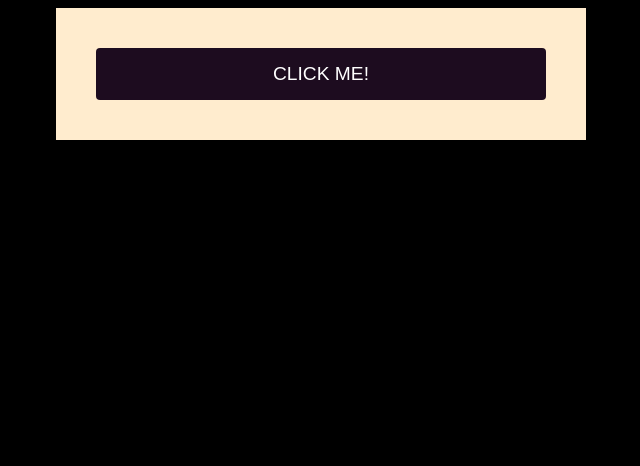
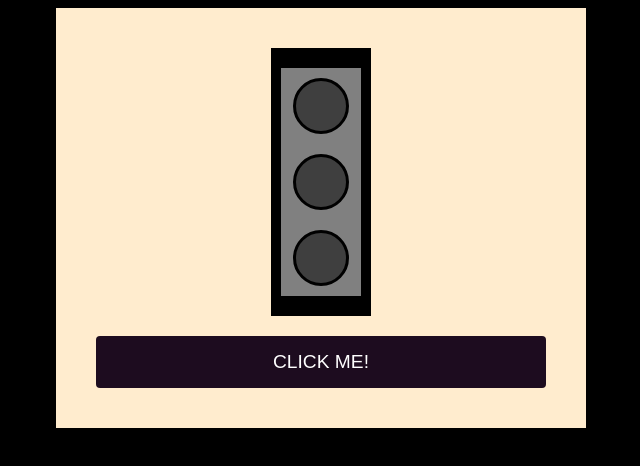
Before and after one commit to ErosEloi/projeto_trafficLight, a plain HTML site: page index.html in a window 1280 px wide. Shown: the whole page, without its empty margins (319-959 px from the left). Drawn offline with Linux system fonts and the light colour scheme.

Commit message:
ajustes no codigo css e html

```diff
--- a/index.html
+++ b/index.html
@@ -13,11 +13,11 @@
         <div class="traffic-light">
             <div class="panel">
 
-                <div class="red-light"></div>
+                <div class="light light-off"></div>
 
-                <div class="yellow-light"></div>
+                <div class="light light-off"></div>
 
-                <div class="green-light"></div>
+                <div class="light light-off"></div>
 
             </div>
         </div>
--- a/style.css
+++ b/style.css
@@ -1,8 +1,8 @@
-body{
+body {
     background-color: #000;
 }
 
-button{
+button {
     border: none;
     border-radius: 4px;
     color: white;
@@ -13,7 +13,7 @@ button{
     cursor: pointer;
 }
 
-.container{
+.container {
     background-color: #FFECCE;
     padding: 40px;
     width: 450px;
@@ -21,3 +21,49 @@ button{
     display: flex;
     flex-direction: column;
 }
+
+.traffic-light {
+    background-color: #000;
+    width: 100px;
+    padding-top: 10px;
+    padding-bottom: 10px;
+    display: flex;
+    flex-direction: column;
+    margin: auto;
+    margin-bottom: 20px;
+}
+
+.panel {
+    background-color: #808080;
+    margin: 10px;
+    padding: 10px;
+    display: flex;
+    flex-direction: column;
+    row-gap: 20px;
+}
+
+.light {
+    margin: auto;
+    border-color: #000;
+    border-width: medium;
+    border-style: solid;
+    border-radius: 50%;
+    width: 50px;
+    height: 50px;
+}
+
+.red-light {
+    background-color: red;
+}
+
+.yellow-light {
+    background-color: yellow;
+}
+
+.green-light {
+    background-color: green;
+}
+
+.light-off {
+    background-color: #3f3f3f;
+}
```
